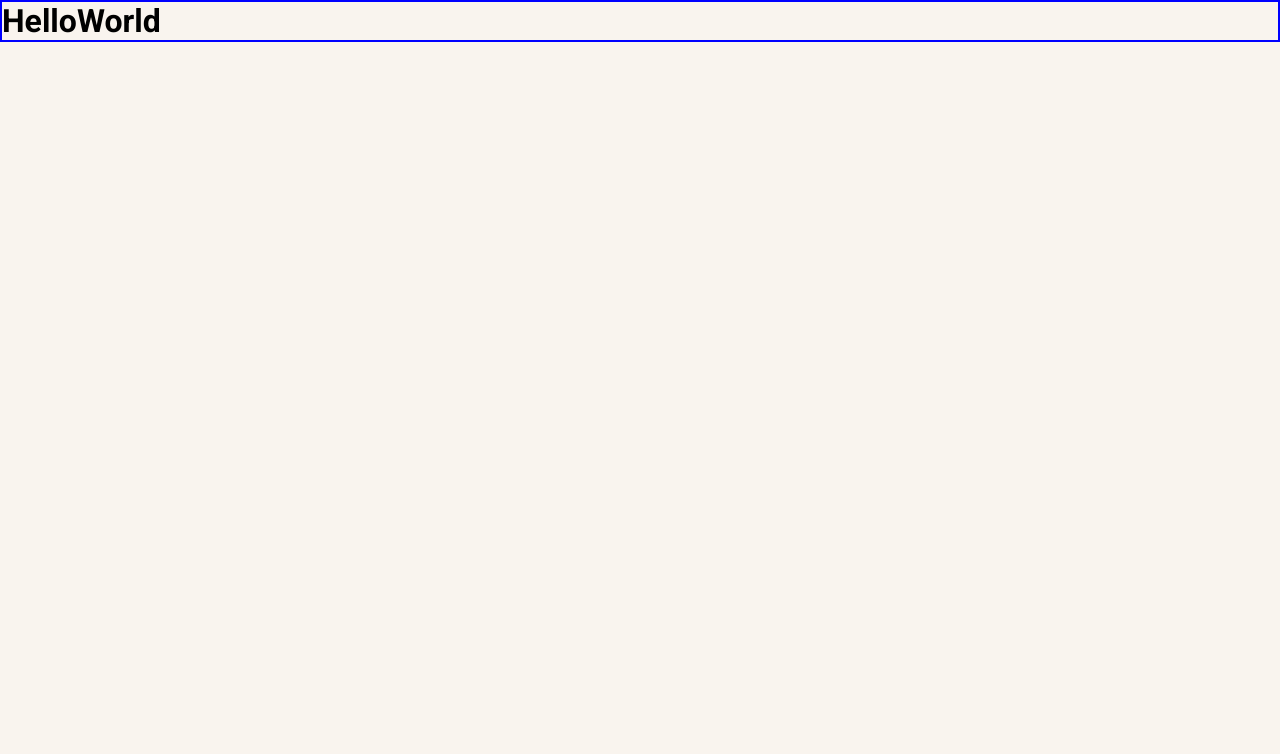
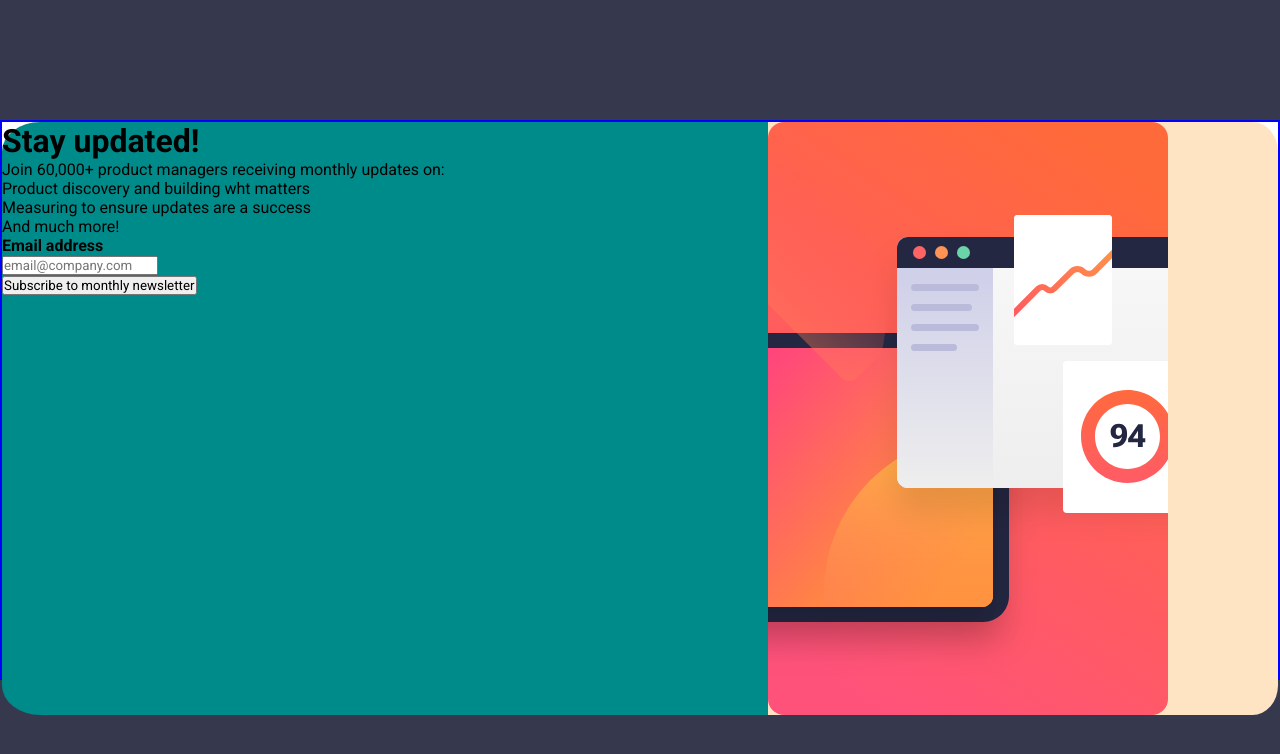
Before and after one commit to TevinDeale/newsletter-sign-up-with-success-message, a React (Vite) app in the folder newsletter-sign-up-app/: page / in a window 1280 px wide. Shown: the top 754 px of the page. Built offline with nearby package versions, Linux system fonts and the light colour scheme.

Commit message:
Divided sections added skeleton

```diff
--- a/newsletter-sign-up-app/src/App.css
+++ b/newsletter-sign-up-app/src/App.css
@@ -1,5 +1,24 @@
 .app-container {
   border: 2px solid blue;
   max-width: 1280px;
-  margin: 0 auto;
+  position: absolute;
+  inset: 0;
+  margin: auto;
+  height: 70%;
+  background-color: white;
+  display: grid;
+  grid-template-columns: 60% 40%;
+
 }
+
+.left {
+  background-color: darkcyan;
+  border-top-left-radius: 5%;
+  border-bottom-left-radius: 5%;
+}
+
+.right {
+  background-color: bisque;
+  border-top-right-radius: 5%;
+  border-bottom-right-radius: 5%;
+}
--- a/newsletter-sign-up-app/src/App.jsx
+++ b/newsletter-sign-up-app/src/App.jsx
@@ -5,7 +5,27 @@ function App() {
 
   return (
     <div className='app-container'>
-      <h1>HelloWorld</h1>
+      <main className='left'>
+        <div className='left-content'>
+          <h1>Stay updated!</h1>
+          <p>Join 60,000+ product managers receiving monthly updates on:</p>
+          <ul>
+            <li>Product discovery and building wht matters</li>
+            <li>Measuring to ensure updates are a success</li>
+            <li>And much more!</li>
+          </ul>
+          <form>
+            <h4>Email address</h4>
+            <input type="email" placeholder='email@company.com' />
+            <br />
+            <button>Subscribe to monthly newsletter</button>
+          </form>
+        </div>
+      </main>
+
+      <main className='right'>
+        <img src='../src/assets/images/illustration-sign-up-desktop.svg' alt='illustration' />
+      </main>
     </div>
   )
 }
--- a/newsletter-sign-up-app/src/index.css
+++ b/newsletter-sign-up-app/src/index.css
@@ -12,7 +12,7 @@
 
 body {
   min-height: 100vh;
-  background-color: rgb(249, 244, 238);
+  background-color: hsl(235, 18%, 26%)
 }
 
 #root {
```
